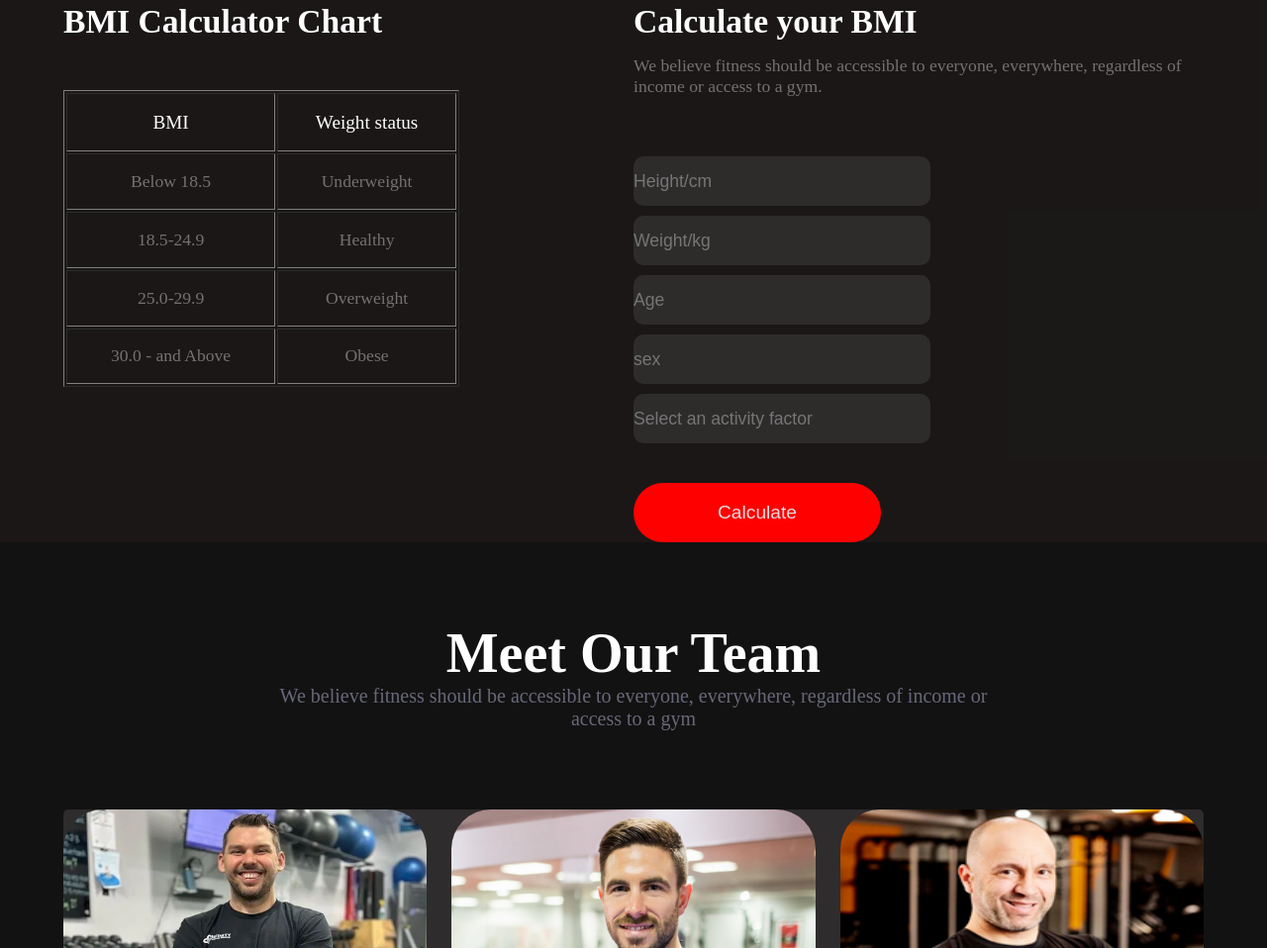
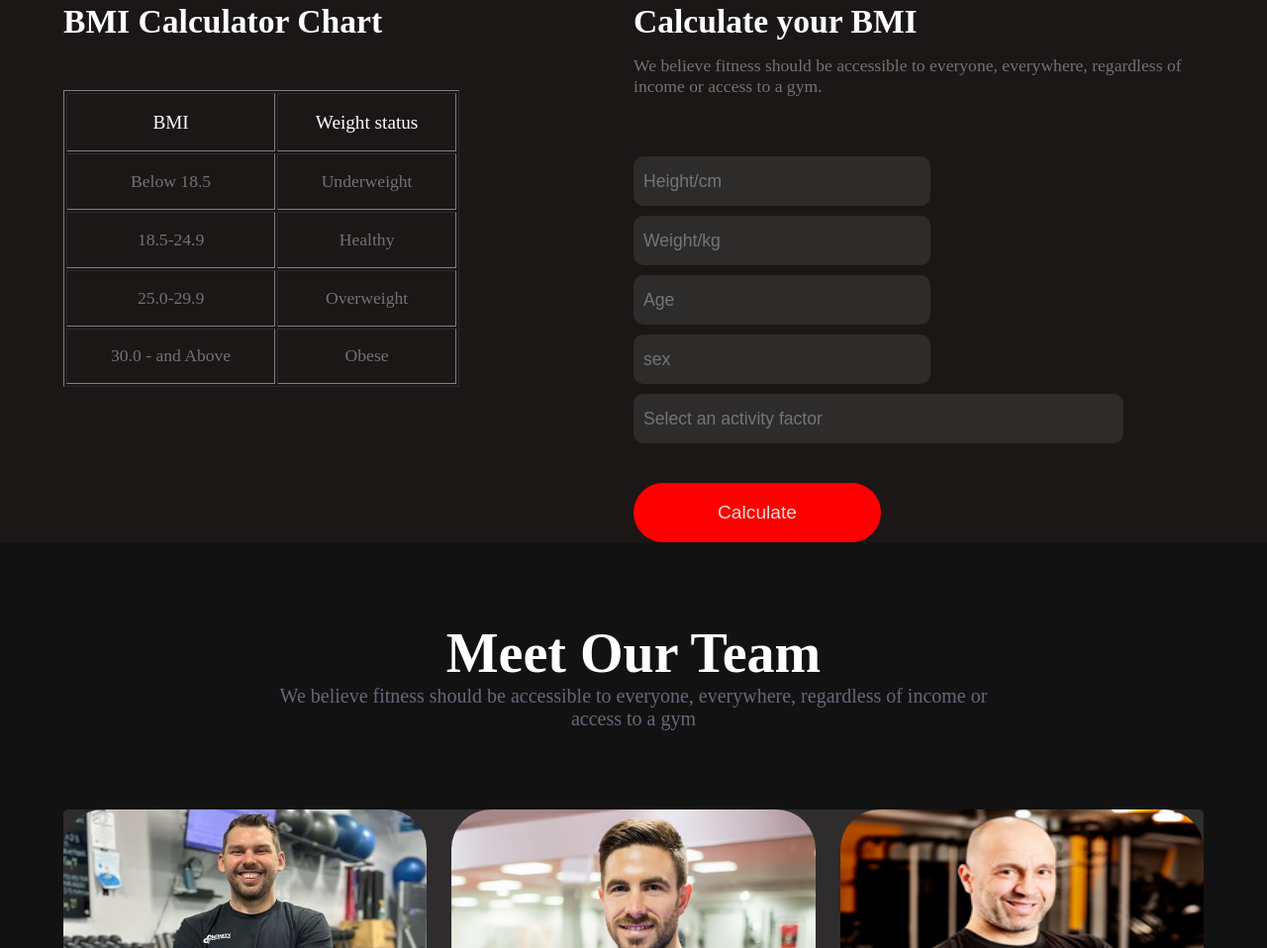
Before and after one commit to devmizanur/2nd-assignment-repo, a plain HTML site: page index.html in a window 1280 px wide. Shown: the part 3345-4303 px from the top of the page at 99% size. Drawn offline with Linux system fonts and the light colour scheme; a web font is replaced by a local one.

Commit message:
added missing style in bmi section without icon

```diff
--- a/index.html
+++ b/index.html
@@ -164,12 +164,12 @@
           income or access to a gym. </p>
       </div>
       <div class="bmi-right-input">
-        <form action="">
+        <form>
           <input placeholder="Height/cm" type="text" name="text" id="text">
           <input placeholder="Weight/kg" type="text"> <br>
           <input placeholder="Age" type="text">
           <input placeholder="sex" type="text"> <br>
-          <input placeholder="Select an activity factor" type="text">
+          <input style="width:86%;" placeholder="Select an activity factor" type="text">
         </form>
         <button class="btn-bmi">Calculate</button>
 
--- a/style.css
+++ b/style.css
@@ -320,6 +320,7 @@ margin-bottom: 100px;
   font-weight: 100;
   background-color: rgba(128, 128, 128, 0.189);
   border: none;
+  padding-left: 10px;
 }
 .btn-bmi{
   height: 60px;
```
